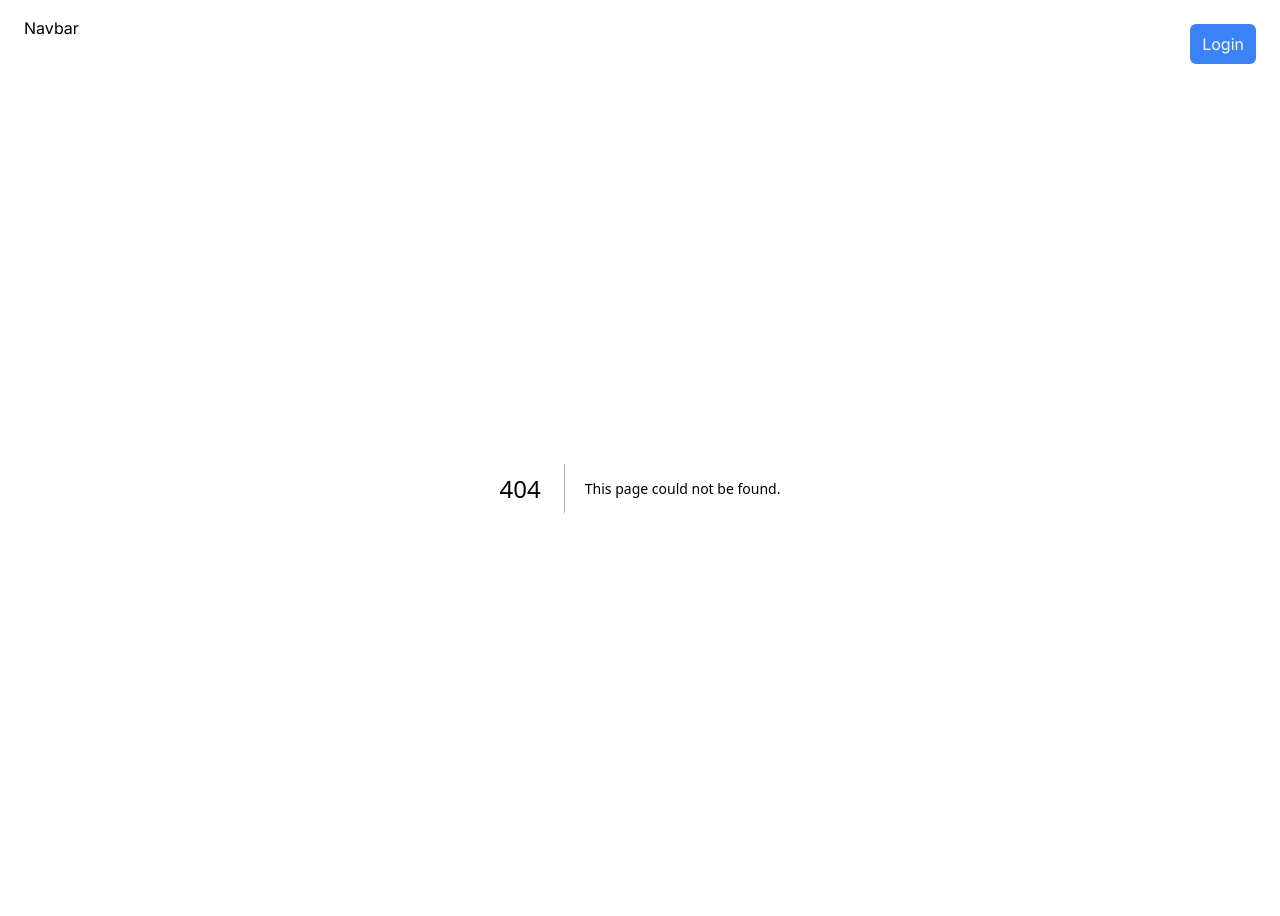
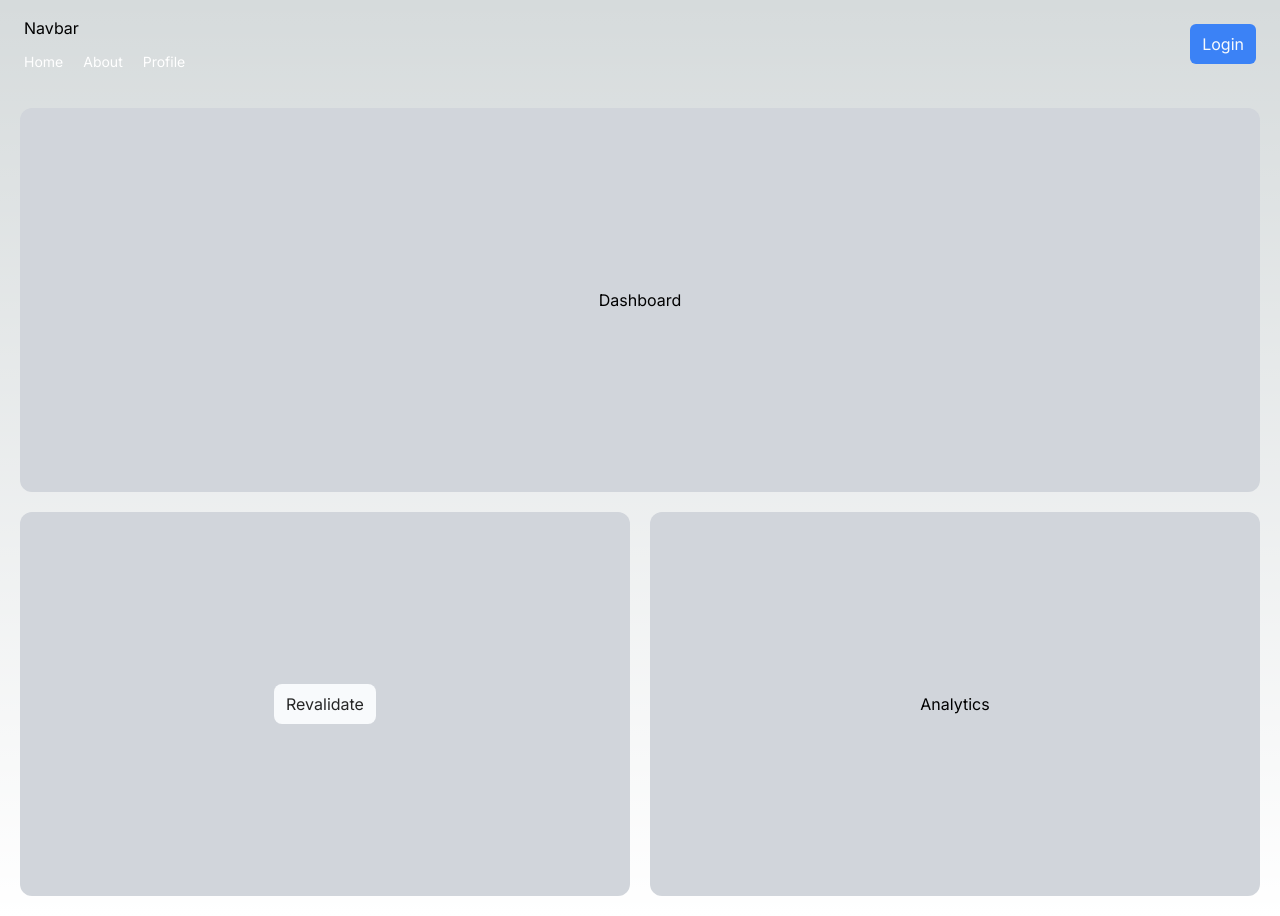
Before and after one commit to hikmahabdillah/next-app-router, a Next.js app: page /dashboard in a window 1280 px wide. Before the commit this address had no page. Before the commit the page ends 888 px from the top, so only its background shows below. Built offline with nearby package versions, Linux system fonts and the light colour scheme.

Commit message:
feat(dashboard): implementation parallel routes(merge other page in one)

```diff
--- /dev/null
+++ b/src/app/(admin)/dashboard/@analytics/page.tsx
@@ -0,0 +1,7 @@
+export default function Analytics(){
+  return (
+    <div className="w-1/2 h-96 bg-gray-300 rounded-xl flex justify-center items-center">
+      <h1>Analytics</h1>
+    </div>
+  )
+}
--- a/src/app/(admin)/dashboard/product/page.tsx
+++ b/src/app/(admin)/dashboard/@product/page.tsx
@@ -17,7 +17,7 @@ export default function AdminProductPage() {
     }
   }
   return (
-    <div>
+    <div className="w-1/2 h-96 bg-gray-300 rounded-xl flex justify-center items-center">
       <h1>{status}</h1>
       <button className="m-5 bg-slate-50 px-3 py-2 rounded-lg text-neutral-800" onClick={() => revalidate()}>Revalidate</button>
     </div>
--- /dev/null
+++ b/src/app/(admin)/dashboard/layout.tsx
@@ -0,0 +1,11 @@
+export default function Layout({children, product, analytics}: {children: React.ReactNode, product: React.ReactNode, analytics: React.ReactNode}){
+  return (
+    <div className="p-5">
+      {children}
+    <div className="flex justify-center items-center gap-5">
+      {product}
+      {analytics}
+    </div>
+    </div>
+  )
+}
--- /dev/null
+++ b/src/app/(admin)/dashboard/page.tsx
@@ -0,0 +1,7 @@
+export default function DashboardPage(){
+  return (
+    <div className="mb-5 w-full h-96 bg-gray-300 rounded-xl flex justify-center items-center">
+      <h1>Dashboard</h1>
+    </div>
+    )
+}
--- a/src/middleware.ts
+++ b/src/middleware.ts
@@ -2,7 +2,7 @@ import {NextResponse} from "next/server";
 import type {NextRequest} from "next/server";
 
 export function middleware(request: NextRequest){
-  const isLogin = false;
+  const isLogin = true;
   if(!isLogin){
     return NextResponse.redirect(new URL("/login", request.url));
   }
```
